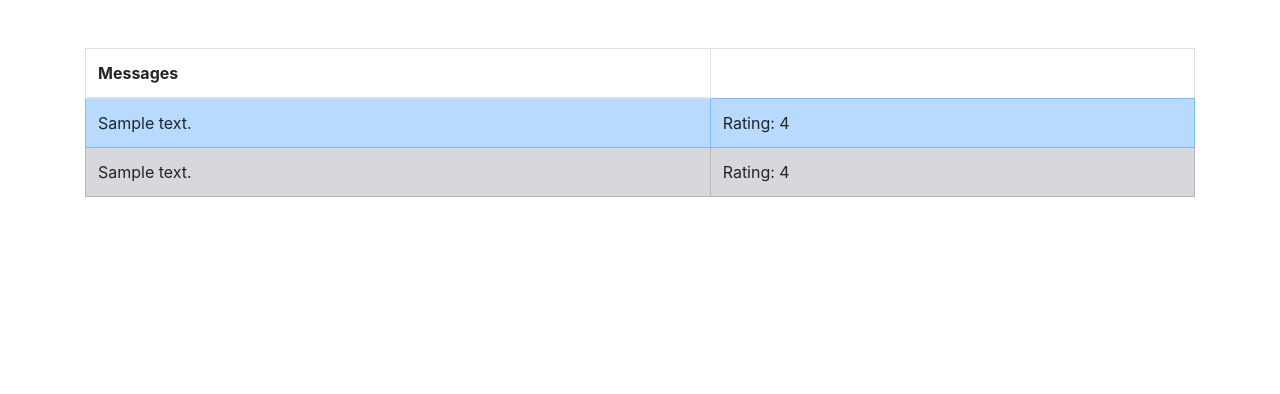
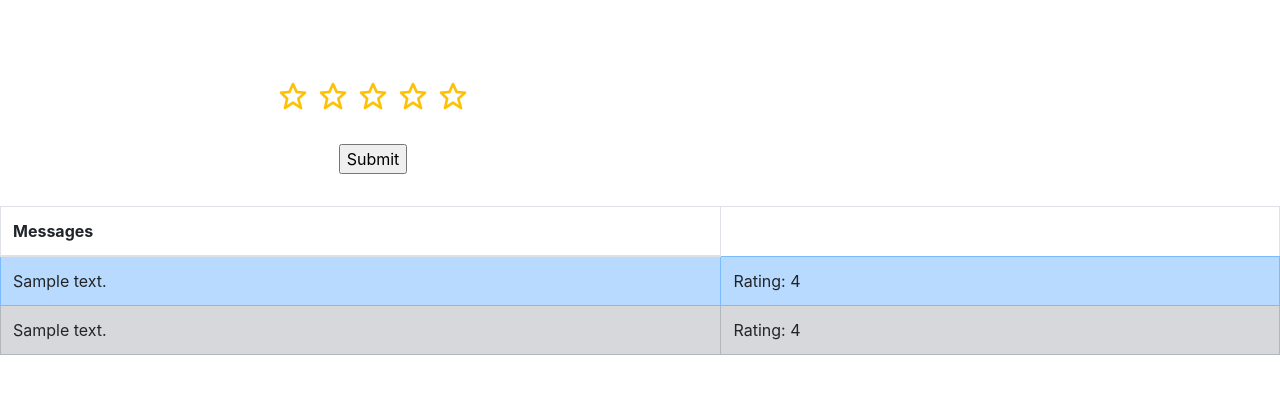
Before and after one commit to labeebarbisoft/training-01, a Django app: template apps/rentals/templates/rentals/messages.html in a window 1280 px wide. Shown: the part 56-450 px from the top of the page. Run offline with Django 4.2, Linux system fonts and the light colour scheme; the template is opened without the code that fills it: most values are stand-ins (such as "Sample title", 1, 10 or a date in 2020); some libraries are stand-ins or nearby versions.

Commit message:
before star rating

```diff
--- a/apps/rentals/models.py
+++ b/apps/rentals/models.py
@@ -127,6 +127,7 @@ class VehicleBookingRequest(models.Model):
     rating = models.PositiveIntegerField(
         choices=[(i, i) for i in range(1, 6)],
         null=True,
+        blank=True,
     )
 
     def __str__(self):
--- /dev/null
+++ b/apps/rentals/static/rating.css
@@ -0,0 +1,90 @@
+@import url('https://fonts.googleapis.com/css2?family=Poppins:wght@300;400;500;600;700&display=swap');
+
+.wrapper {
+	background: var(--white);
+	padding: 2rem;
+	max-width: 576px;
+	width: 100%;
+	border-radius: .75rem;
+	box-shadow: var(--shadow);
+	text-align: center;
+}
+.wrapper h3 {
+	font-size: 1.5rem;
+	font-weight: 600;
+	margin-bottom: 1rem;
+}
+.rating {
+	display: flex;
+	justify-content: center;
+	align-items: center;
+	grid-gap: .5rem;
+	font-size: 2rem;
+	color: var(--yellow);
+	margin-bottom: 2rem;
+}
+.rating .star {
+	cursor: pointer;
+}
+.rating .star.active {
+	opacity: 0;
+	animation: animate .5s calc(var(--i) * .1s) ease-in-out forwards;
+}
+
+@keyframes animate {
+	0% {
+		opacity: 0;
+		transform: scale(1);
+	}
+	50% {
+		opacity: 1;
+		transform: scale(1.2);
+	}
+	100% {
+		opacity: 1;
+		transform: scale(1);
+	}
+}
+
+
+.rating .star:hover {
+	transform: scale(1.1);
+}
+textarea {
+	width: 100%;
+	background: var(--light);
+	padding: 1rem;
+	border-radius: .5rem;
+	border: none;
+	outline: none;
+	resize: none;
+	margin-bottom: .5rem;
+}
+.btn-group {
+	display: flex;
+	grid-gap: .5rem;
+	align-items: center;
+}
+.btn-group .btn {
+	padding: .75rem 1rem;
+	border-radius: .5rem;
+	border: none;
+	outline: none;
+	cursor: pointer;
+	font-size: .875rem;
+	font-weight: 500;
+}
+.btn-group .btn.submit {
+	background: var(--blue);
+	color: var(--white);
+}
+.btn-group .btn.submit:hover {
+	background: var(--blue-d-1);
+}
+.btn-group .btn.cancel {
+	background: var(--white);
+	color: var(--blue);
+}
+.btn-group .btn.cancel:hover {
+	background: var(--light);
+}
--- /dev/null
+++ b/apps/rentals/static/rating.js
@@ -0,0 +1,23 @@
+const allStar = document.querySelectorAll('.rating .star')
+const ratingValue = document.querySelector('.rating input')
+
+allStar.forEach((item, idx)=> {
+	item.addEventListener('click', function () {
+		let click = 0
+		ratingValue.value = idx + 1
+
+		allStar.forEach(i=> {
+			i.classList.replace('bxs-star', 'bx-star')
+			i.classList.remove('active')
+		})
+		for(let i=0; i<allStar.length; i++) {
+			if(i <= idx) {
+				allStar[i].classList.replace('bx-star', 'bxs-star')
+				allStar[i].classList.add('active')
+			} else {
+				allStar[i].style.setProperty('--i', click)
+				click++
+			}
+		}
+	})
+})
--- a/apps/rentals/templates/rentals/base.html
+++ b/apps/rentals/templates/rentals/base.html
@@ -1,6 +1,8 @@
+
 <!DOCTYPE html>
 <html lang="en">
   <head>
+    {% load static %}
     <meta charset="UTF-8" />
     <meta name="viewport" content="width=device-width, initial-scale=1.0" />
 
@@ -15,6 +17,9 @@
       href="https://stackpath.bootstrapcdn.com/font-awesome/4.7.0/css/font-awesome.min.css"
       crossorigin="anonymous"
     />
+    <link href='https://unpkg.com/boxicons@2.1.1/css/boxicons.min.css' rel='stylesheet'>
+
+    {% block extra_css %} {% endblock %}
 
     <title>Rent A Vehicle</title>
   </head>
@@ -73,7 +78,6 @@
       integrity="sha384-JZR6Spejh4U02d8jOt6vLEHfe/JQGiRRSQQxSfFWpi1MquVdAyjUar5+76PVCmYl"
       crossorigin="anonymous"
     ></script>
-    {% block javascript %}
-    {% endblock %}
+    {% block extra_js %} {% endblock %}
   </body>
 </html>
--- a/apps/rentals/templates/rentals/messages.html
+++ b/apps/rentals/templates/rentals/messages.html
@@ -1,6 +1,28 @@
 {% extends "rentals/base.html" %}
+{% load static %}
+
+{% block extra_css %}
+    <link rel="stylesheet" type="text/css" href="{% static 'rating.css' %}">
+{% endblock %}
 
 {% block content %}
+
+<div class="wrapper">
+  <form method="post" action="/submit_rating">
+    {% csrf_token %}
+    <input type="hidden" name="booking_request_id" value="{{ message.booking_request.id }}">
+    <div class="rating">
+      <input type="number" name="rating" hidden>
+      <i class='bx bx-star star' style="--i: 0;"></i>
+      <i class='bx bx-star star' style="--i: 1;"></i>
+      <i class='bx bx-star star' style="--i: 2;"></i>
+      <i class='bx bx-star star' style="--i: 3;"></i>
+      <i class='bx bx-star star' style="--i: 4;"></i>
+    </div>
+      <input type="submit" value="Submit">
+    </div>
+  </form>
+</div>
 
 <table class="table table-bordered">
     <thead>
@@ -88,3 +110,7 @@
 
 
 {% endblock %}
+
+{% block extra_js %}
+    <script src="{% static 'rating.js' %}"></script>
+{% endblock %}
--- a/rentavehicle/settings.py
+++ b/rentavehicle/settings.py
@@ -122,6 +122,8 @@ USE_TZ = True
 
 STATIC_URL = "static/"
 
+# STATICFILES_DIRS = [BASE_DIR / "apps/static"]
+
 # Default primary key field type
 # https://docs.djangoproject.com/en/4.0/ref/settings/#default-auto-field
 
```
Also changed, not shown: apps/rentals/migrations/0001_initial.py, apps/userauth/migrations/0001_initial.py.
